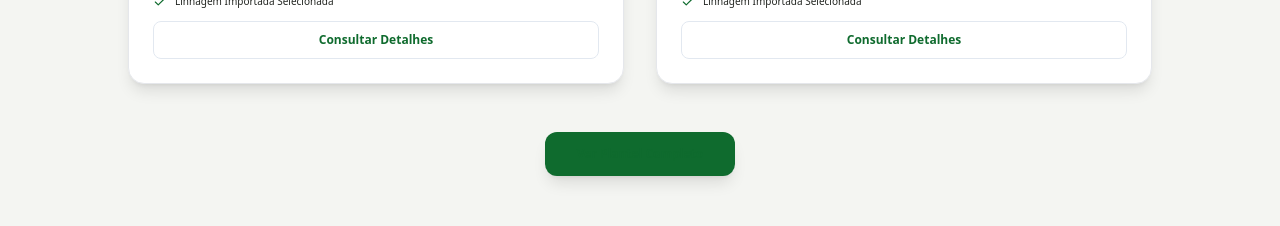
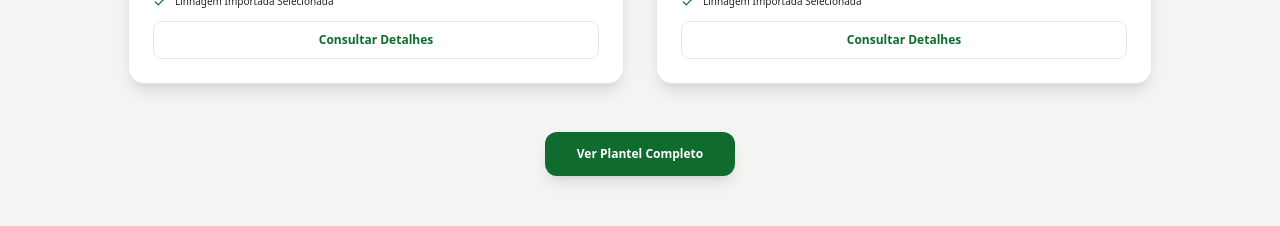
Before and after one commit to Guidemetrioo/canill-pastor-caucaso, a Next.js app: page / in a window 1280 px wide. Shown: the part 4240-4466 px from the top of the page. Built offline with nearby package versions, Linux system fonts and the light colour scheme; no server answers; the database is empty; a web font is replaced by a local one.

Commit message:
style: fix legibility of Ver Plantel Completo button text by adding inline color style

```diff
--- a/src/components/LandingPageClient.tsx
+++ b/src/components/LandingPageClient.tsx
@@ -716,8 +716,8 @@ export default function LandingPageClient() {
               <div className="flex justify-center mt-10">
                 <Link
                   href="/plantel"
-                  className="font-bold px-8 py-3.5 rounded-xl transition-all text-xs flex items-center justify-center gap-2 shadow-lg hover:opacity-90 active:scale-95 text-white"
-                  style={{ backgroundColor: t.accentHex }}
+                  className="font-bold px-8 py-3.5 rounded-xl transition-all text-xs flex items-center justify-center gap-2 shadow-lg hover:opacity-90 active:scale-95"
+                  style={{ backgroundColor: t.accentHex, color: "#FFFFFF" }}
                 >
                   Ver Plantel Completo
                 </Link>
```
